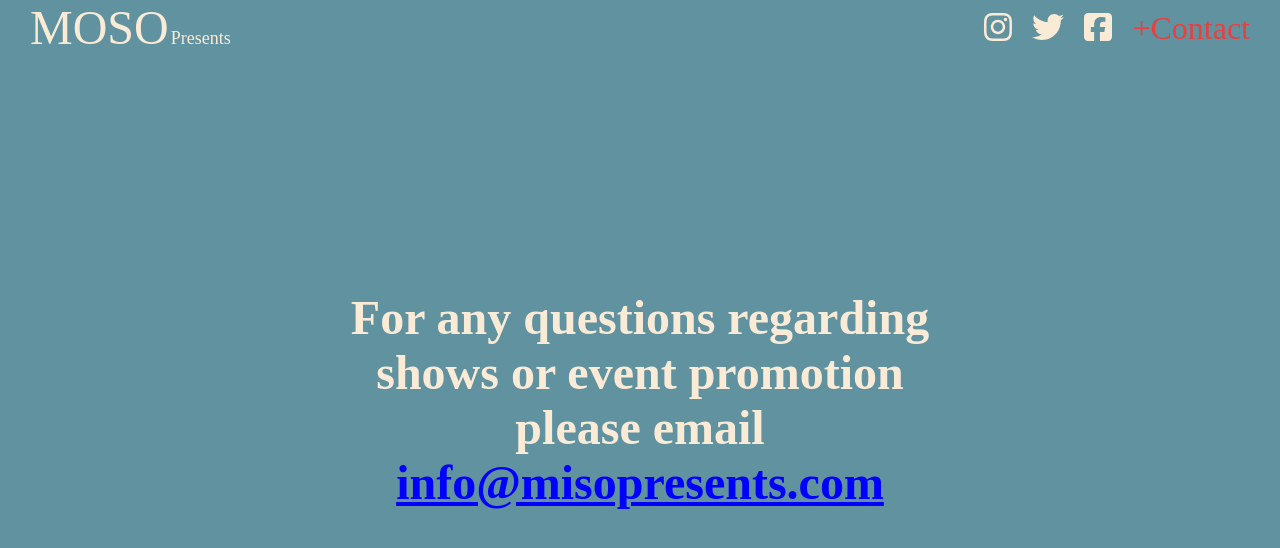
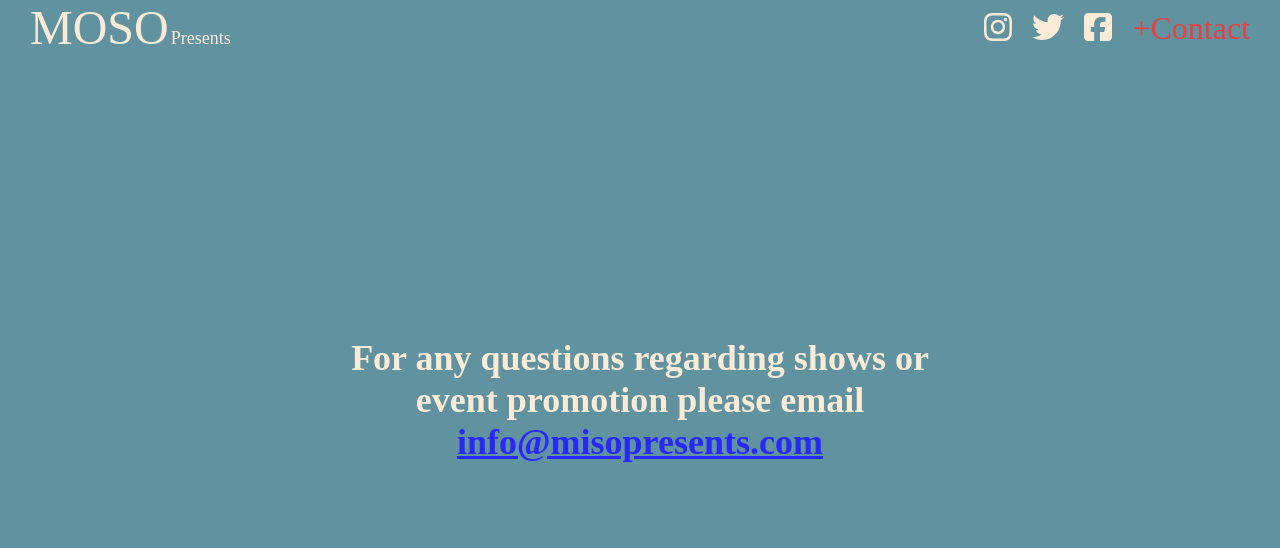
Before and after one commit to PeterwMcClelland/Miso, a React (Create React App) app: page /contact in a window 1280 px wide. Shown: the top 548 px of the page. Built offline with nearby package versions, Linux system fonts and the light colour scheme.

Commit message:
contact page font

```diff
--- a/src/components/Contact/contact.scss
+++ b/src/components/Contact/contact.scss
@@ -11,14 +11,14 @@
   width: 50%;
   font-family: "Knewave", cursive;
   color: antiquewhite;
-  font-size: xx-large;
+  font-size: x-large;
 }
 
 .a-txt {
   color: antiquewhite;
   font-family: "Bodoni Moda", serif;
   text-decoration: underline;
-  color: rgb(0, 0, 255);
+  color: rgb(40, 40, 248);
 }
 
 @media only screen and (max-width: 450px) {
```
